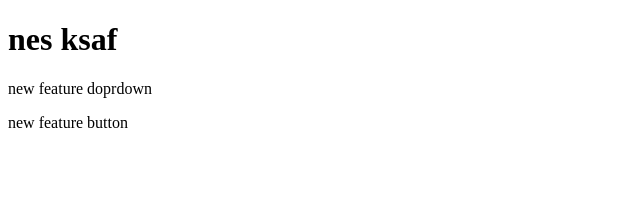
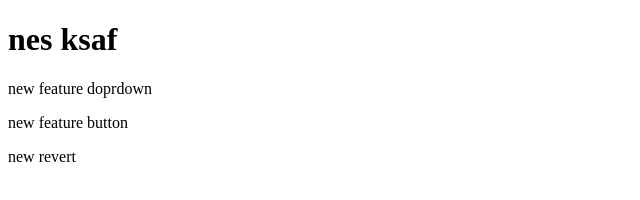
Before and after one commit to Tejashtandel107/test3, a plain HTML site: page index.html in a window 1280 px wide. Shown: the full height of the page, 0-640 px from the left. Drawn offline with Linux system fonts and the light colour scheme.

Commit message:
revert my code

```diff
--- a/index.html
+++ b/index.html
@@ -9,6 +9,7 @@
     <h1>nes ksaf</h1>
     <p>new feature doprdown</p>
     <p>new feature button</p>
+    <p>new revert</p>
 
 </body>
 </html>
```
